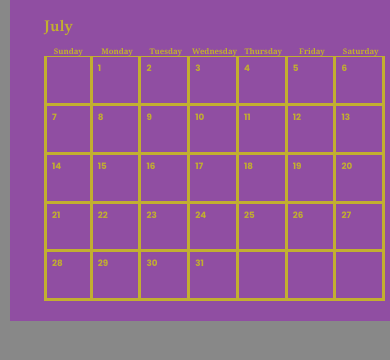
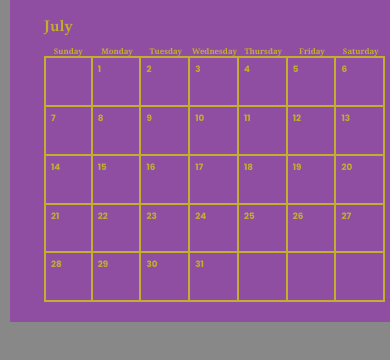
Before and after one commit to dmitrifedoruk/vite-calendar, a website built with Vite: page index.html in a window 390 px wide. Shown: the top 360 px of the page. Built offline with nearby package versions, Linux system fonts and the light colour scheme; a web font is replaced by a local one.

Commit message:
adjusting borders

```diff
--- a/style.css
+++ b/style.css
@@ -7,8 +7,7 @@
   --grid-division-big: 11;
   --grid-division-small: 8;
 
-  --border-width-big: 5px;
-  --border-width-small: 1px;
+  --border-width: 2px;
 
   font-family: Inter, system-ui, Avenir, Helvetica, Arial, sans-serif;
   /*line-height: 1.5;*/
@@ -88,15 +87,10 @@ h1 {
   grid-template-columns: repeat(7,calc(100vw/var(--grid-division-big)));
 }
 
-.weekday:first-child {
-  /*border-left: solid;*/
-}
 
 .weekday {
-  border-width: var(--border-width-big);
-  /*border-top: solid;*/
-  /*border-right: solid;*/
-  border-bottom: solid;
+  border-width: 2px;
+  border-bottom-style: solid;
   font-family: "Bona Nova SC", Georgia, serif;
   font-size: 1.25vw;
   font-weight: bold;
@@ -111,18 +105,18 @@ h1 {
 }
 
 .dateBlock:nth-child(7n+1),.dateBlock:first-child{
-  /*border-width: var(--border-width-big);*/
-  border-left: solid;
+  border-left-style: solid;
 }
 
 .dateBlock {
+  box-sizing: content-box;
   display: grid;
   justify-content: left;
   align-content: start;
   padding: 5px;
-  border-width: var(--border-width-big);
-  border-right: solid;
-  border-bottom: solid;
+  border-width: 2px;
+  border-right-style: solid;
+  border-bottom-style: solid;
   font-family: "Poppins", Tahoma, sans-serif;
   font-size: 1.5vw;
   font-weight: bold;
@@ -181,7 +175,7 @@ h1 {
 
 
   .weekday {
-    border-width: var(--border-width-small);
+    border-width: 2px;
     font-family: "Bona Nova SC", Georgia, serif;
     font-size: 2vw;
     font-weight: bold;
@@ -201,9 +195,9 @@ h1 {
     justify-content: left;
     align-content: start;
     padding: 5px;
-    border-width: var(--border-width-small);
-    border-right: solid;
-    border-bottom: solid;
+    border-width: 2px;
+    border-right-style: solid;
+    border-bottom-style: solid;
     font-family: "Poppins", Tahoma, sans-serif;
     font-size: 2.25vw;
     font-weight: bold;
```
